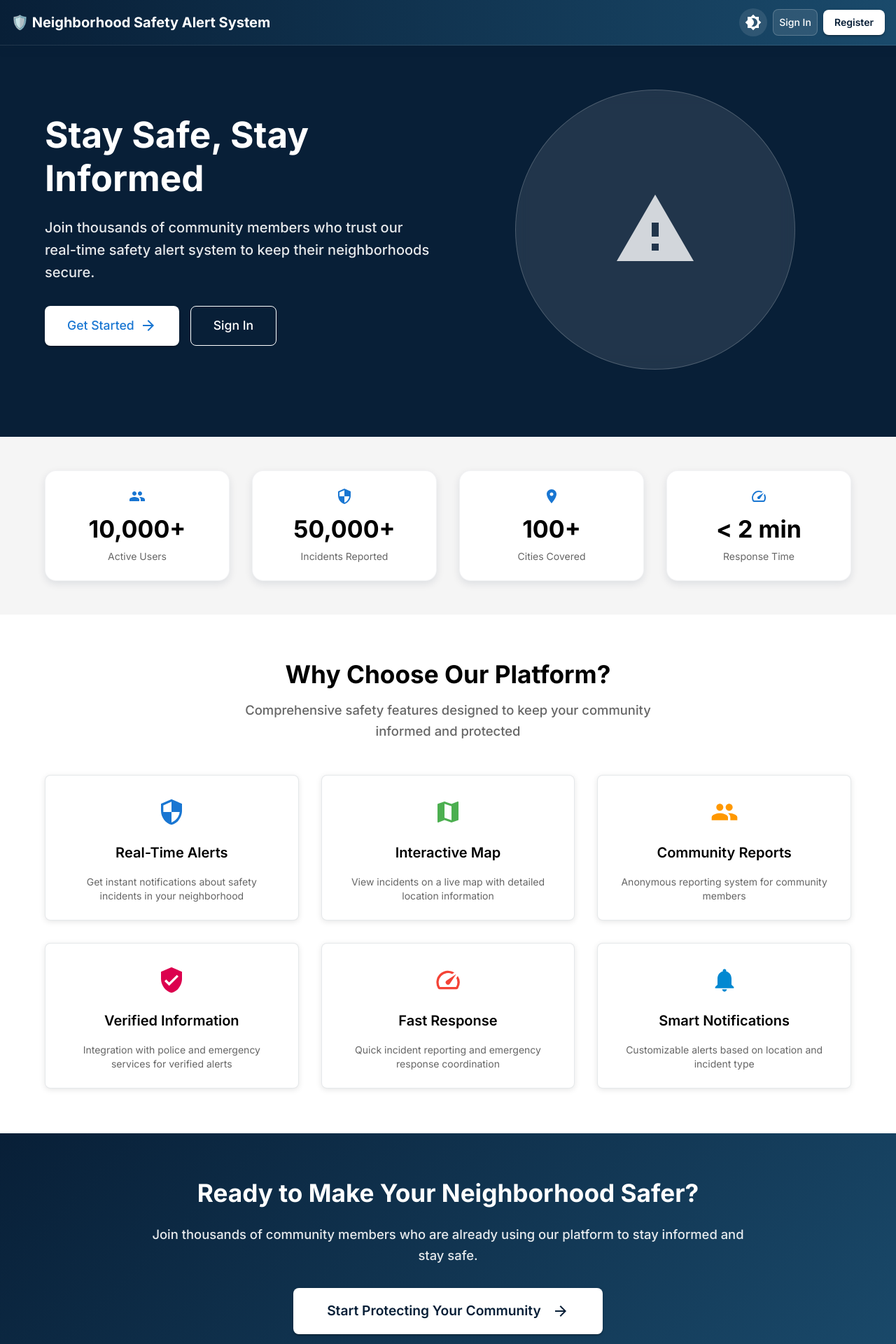
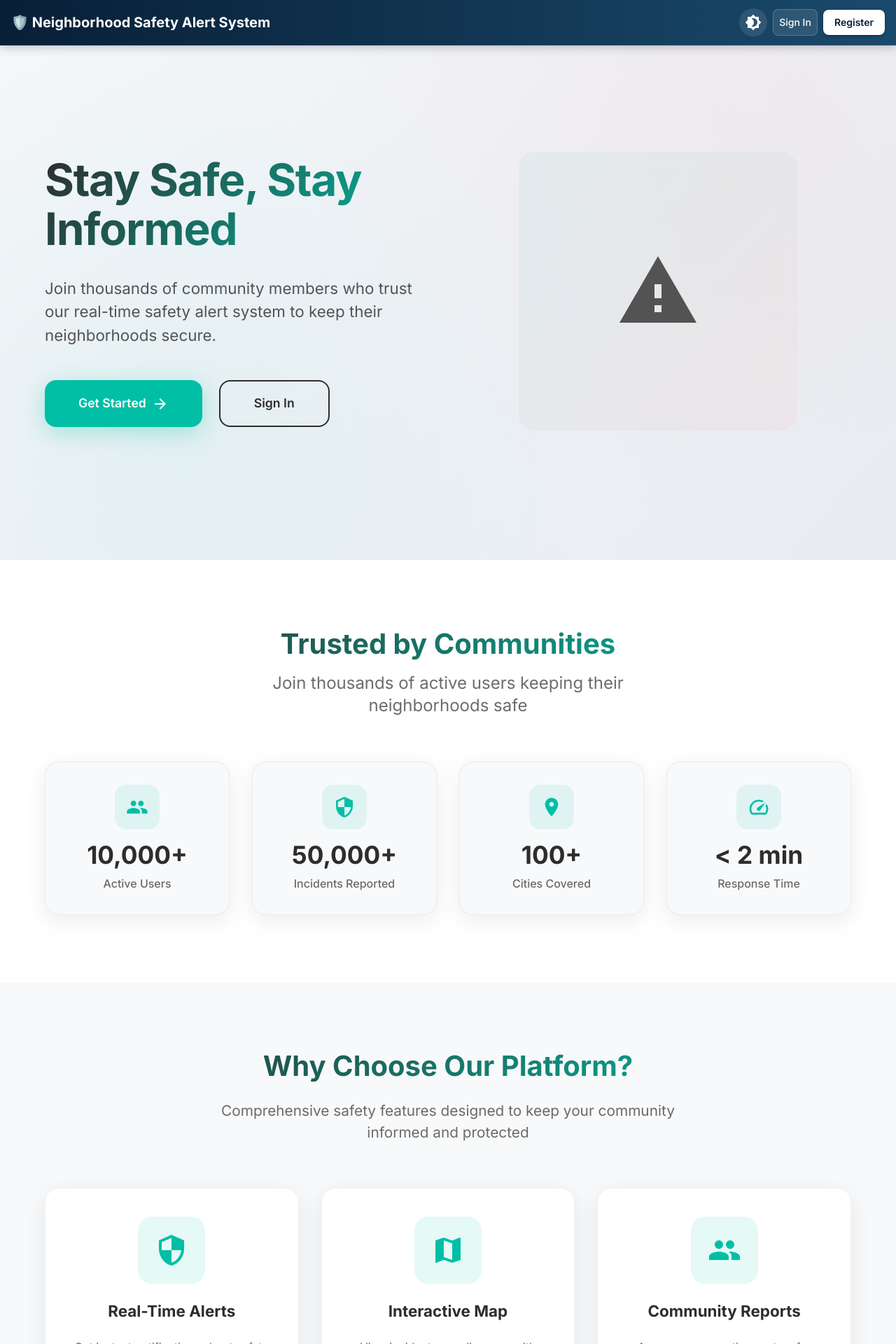
Before and after one commit to bisoul1984/neighborhood-safety-alert-system, a React (Create React App) app in the folder client/: page / in a window 1280 px wide. Shown: the top 1920 px of the page at 70% size. Built offline with nearby package versions, Linux system fonts and the light colour scheme.

Commit message:
Implement modern visual design elements: clean minimalist design, modern color scheme, rounded corners, soft shadows, and microinteractions

```diff
--- a/client/src/pages/HomePage.js
+++ b/client/src/pages/HomePage.js
@@ -181,80 +181,121 @@ const HomePage = () => {
       {/* Hero Section */}
       <Box
         sx={{
-          background: theme.palette.mode === 'dark' ? '#1a1a1a' : '#081f37',
-          color: 'white',
-          py: { xs: 6, md: 12 },
-          pt: { xs: 18, md: 16 },
+          background: theme.palette.mode === 'dark'
+            ? 'linear-gradient(135deg, #1E1E1E 0%, #2D2D2D 100%)'
+            : 'linear-gradient(135deg, #F5F7FA 0%, #E8ECF1 100%)',
+          color: theme.palette.mode === 'dark' ? 'white' : '#2D2D2D',
+          py: { xs: 8, md: 16 },
+          pt: { xs: 20, md: 20 },
           px: { xs: 2, sm: 4, md: 0 },
           position: 'relative',
-          overflow: 'hidden'
+          overflow: 'hidden',
+          minHeight: '100vh',
+          display: 'flex',
+          alignItems: 'center'
         }}
       >
-        <Container maxWidth="lg">
-          <Grid container spacing={4} alignItems="center">
+        {/* Background Pattern */}
+        <Box
+          sx={{
+            position: 'absolute',
+            top: 0,
+            left: 0,
+            right: 0,
+            bottom: 0,
+            background: theme.palette.mode === 'dark'
+              ? 'radial-gradient(circle at 20% 80%, rgba(0, 191, 166, 0.1) 0%, transparent 50%), radial-gradient(circle at 80% 20%, rgba(255, 107, 107, 0.1) 0%, transparent 50%)'
+              : 'radial-gradient(circle at 20% 80%, rgba(0, 191, 166, 0.05) 0%, transparent 50%), radial-gradient(circle at 80% 20%, rgba(255, 107, 107, 0.05) 0%, transparent 50%)',
+            zIndex: 1
+          }}
+        />
+
+        <Container maxWidth="lg" sx={{ position: 'relative', zIndex: 2 }}>
+          <Grid container spacing={6} alignItems="center">
             <Grid item xs={12} md={6}>
               <Box sx={{ textAlign: { xs: 'center', md: 'left' } }}>
                 <Typography
-                  variant="h2"
+                  variant="h1"
                   component="h1"
                   sx={{
-                    fontWeight: 700,
-                    mb: { xs: 2, md: 3 },
-                    fontSize: { xs: '1.7rem', sm: '2.2rem', md: '3.2rem' },
-                    lineHeight: { xs: 1.25, md: 1.2 },
-                    textAlign: { xs: 'center', md: 'left' }
+                    fontWeight: 800,
+                    mb: { xs: 3, md: 4 },
+                    fontSize: { xs: '2.5rem', sm: '3rem', md: '4rem' },
+                    lineHeight: { xs: 1.2, md: 1.1 },
+                    textAlign: { xs: 'center', md: 'left' },
+                    background: theme.palette.mode === 'dark'
+                      ? 'linear-gradient(135deg, #FFFFFF 0%, #00BFA6 100%)'
+                      : 'linear-gradient(135deg, #2D2D2D 0%, #00BFA6 100%)',
+                    backgroundClip: 'text',
+                    WebkitBackgroundClip: 'text',
+                    WebkitTextFillColor: 'transparent',
+                    letterSpacing: '-0.02em'
                   }}
                 >
                   Stay Safe, Stay Informed
                 </Typography>
                 <Typography
-                  variant="h5"
+                  variant="h4"
                   sx={{
-                    mb: { xs: 2.5, md: 4 },
-                    opacity: 0.9,
-                    fontSize: { xs: '1rem', md: '1.25rem' },
-                    lineHeight: { xs: 1.5, md: 1.6 },
-                    textAlign: { xs: 'center', md: 'left' }
+                    mb: { xs: 4, md: 6 },
+                    opacity: 0.8,
+                    fontSize: { xs: '1.1rem', md: '1.4rem' },
+                    lineHeight: { xs: 1.6, md: 1.5 },
+                    textAlign: { xs: 'center', md: 'left' },
+                    fontWeight: 400,
+                    maxWidth: '600px'
                   }}
                 >
                   Join thousands of community members who trust our real-time safety alert system to keep their neighborhoods secure.
                 </Typography>
-                <Stack direction={{ xs: 'column', sm: 'row' }} spacing={2}>
+                <Stack direction={{ xs: 'column', sm: 'row' }} spacing={3}>
                   <Button
                     variant="contained"
                     size="large"
                     onClick={handleGetStarted}
                     sx={{
-                      bgcolor: 'white',
-                      color: theme.palette.mode === 'dark' ? '#1a1a1a' : 'primary.main',
-                      px: 4,
-                      py: 1.5,
+                      bgcolor: '#00BFA6',
+                      color: 'white',
+                      px: 6,
+                      py: 2,
                       fontSize: '1.1rem',
+                      fontWeight: 600,
+                      borderRadius: '16px',
+                      boxShadow: '0 8px 32px rgba(0, 191, 166, 0.3)',
+                      transition: 'all 0.3s ease',
                       '&:hover': {
-                        bgcolor: 'grey.100'
+                        bgcolor: '#00A896',
+                        transform: 'translateY(-2px)',
+                        boxShadow: '0 12px 40px rgba(0, 191, 166, 0.4)'
                       },
                       width: { xs: '100%', sm: 'auto' }
                     }}
                   >
                     Get Started
-                    <ArrowForward sx={{ ml: 1 }} />
+                    <ArrowForward sx={{ ml: 1, transition: 'transform 0.3s ease' }} />
                   </Button>
                   <Button
                     variant="outlined"
                     size="large"
                     onClick={() => navigate('/login')}
                     sx={{
-                      borderColor: 'white',
-                      color: 'white',
-                      px: 4,
-                      py: 1.5,
+                      borderColor: theme.palette.mode === 'dark' ? 'white' : '#2D2D2D',
+                      color: theme.palette.mode === 'dark' ? 'white' : '#2D2D2D',
+                      px: 6,
+                      py: 2,
                       fontSize: '1.1rem',
+                      fontWeight: 600,
+                      borderRadius: '16px',
+                      borderWidth: '2px',
+                      transition: 'all 0.3s ease',
                       '&:hover': {
-                        borderColor: 'white',
-                        bgcolor: 'rgba(255,255,255,0.1)'
+                        borderColor: theme.palette.mode === 'dark' ? '#00BFA6' : '#00BFA6',
+                        color: theme.palette.mode === 'dark' ? '#00BFA6' : '#00BFA6',
+                        bgcolor: theme.palette.mode === 'dark' ? 'rgba(0, 191, 166, 0.1)' : 'rgba(0, 191, 166, 0.05)',
+                        transform: 'translateY(-2px)'
                       },
                       width: { xs: '100%', sm: 'auto' },
-                      mt: { xs: 1, sm: 0 }
+                      mt: { xs: 2, sm: 0 }
                     }}
                   >
                     Sign In
@@ -273,10 +314,12 @@ const HomePage = () => {
               >
                 <Box
                   sx={{
-                    width: { xs: 300, md: 400 },
-                    height: { xs: 300, md: 400 },
-                    background: 'rgba(255,255,255,0.1)',
-                    borderRadius: '50%',
+                    width: { xs: 280, md: 400 },
+                    height: { xs: 280, md: 400 },
+                    background: theme.palette.mode === 'dark'
+                      ? 'linear-gradient(135deg, rgba(0, 191, 166, 0.1) 0%, rgba(255, 107, 107, 0.1) 100%)'
+                      : 'linear-gradient(135deg, rgba(0, 191, 166, 0.05) 0%, rgba(255, 107, 107, 0.05) 100%)',
+                    borderRadius: '24px',
                     display: 'flex',
                     alignItems: 'center',
                     justifyContent: 'center',
@@ -294,44 +337,103 @@ const HomePage = () => {
 
       {/* Stats Section */}
       <Box sx={{
-        py: { xs: 4, md: 6 },
-        bgcolor: theme.palette.background.default,
-        px: { xs: 2, sm: 4, md: 0 },
-        mt: { xs: 2, md: 0 }
+        py: { xs: 8, md: 12 },
+        bgcolor: theme.palette.mode === 'dark' ? '#1E1E1E' : '#FFFFFF',
+        px: { xs: 2, sm: 4, md: 0 }
       }}>
         <Container maxWidth="lg">
+          <Box sx={{ textAlign: 'center', mb: { xs: 6, md: 8 } }}>
+            <Typography
+              variant="h2"
+              sx={{
+                fontWeight: 700,
+                mb: 2,
+                fontSize: { xs: '2rem', md: '2.5rem' },
+                background: theme.palette.mode === 'dark'
+                  ? 'linear-gradient(135deg, #FFFFFF 0%, #00BFA6 100%)'
+                  : 'linear-gradient(135deg, #2D2D2D 0%, #00BFA6 100%)',
+                backgroundClip: 'text',
+                WebkitBackgroundClip: 'text',
+                WebkitTextFillColor: 'transparent'
+              }}
+            >
+              Trusted by Communities
+            </Typography>
+            <Typography
+              variant="h5"
+              sx={{
+                color: theme.palette.mode === 'dark' ? 'rgba(255,255,255,0.7)' : 'rgba(45,45,45,0.7)',
+                fontWeight: 400,
+                maxWidth: '600px',
+                mx: 'auto'
+              }}
+            >
+              Join thousands of active users keeping their neighborhoods safe
+            </Typography>
+          </Box>
+
           <Grid container spacing={4}>
             {stats.map((stat, index) => (
               <Grid item xs={6} md={3} key={index}>
                 <Box
                   sx={{
                     textAlign: 'center',
-                    p: 3,
-                    bgcolor: theme.palette.background.paper,
-                    borderRadius: 2,
+                    p: { xs: 3, md: 4 },
+                    bgcolor: theme.palette.mode === 'dark' ? '#2D2D2D' : '#F8F9FA',
+                    borderRadius: '20px',
                     boxShadow: theme.palette.mode === 'dark'
-                      ? '0 4px 12px rgba(0,0,0,0.3)'
-                      : '0 4px 12px rgba(8, 31, 55, 0.1)',
+                      ? '0 8px 32px rgba(0,0,0,0.3)'
+                      : '0 8px 32px rgba(0,0,0,0.08)',
                     border: `1px solid ${theme.palette.mode === 'dark'
                       ? 'rgba(255,255,255,0.1)'
-                      : 'rgba(8, 31, 55, 0.05)'}`,
-                    transition: 'transform 0.2s, box-shadow 0.2s',
+                      : 'rgba(0,0,0,0.05)'}`,
+                    transition: 'all 0.3s ease',
                     '&:hover': {
-                      transform: 'translateY(-2px)',
+                      transform: 'translateY(-8px)',
                       boxShadow: theme.palette.mode === 'dark'
-                        ? '0 8px 24px rgba(0,0,0,0.4)'
-                        : '0 8px 24px rgba(8, 31, 55, 0.15)'
+                        ? '0 16px 48px rgba(0,0,0,0.4)'
+                        : '0 16px 48px rgba(0,0,0,0.12)',
+                      borderColor: '#00BFA6'
                     },
                     mb: { xs: 2, md: 0 }
                   }}
                 >
-                  <Box sx={{ color: theme.palette.primary.main, mb: 1 }}>
-                    {stat.icon}
+                  <Box sx={{
+                    color: '#00BFA6',
+                    mb: 2,
+                    display: 'flex',
+                    justifyContent: 'center'
+                  }}>
+                    <Box sx={{
+                      p: 2,
+                      borderRadius: '16px',
+                      bgcolor: theme.palette.mode === 'dark' ? 'rgba(0, 191, 166, 0.1)' : 'rgba(0, 191, 166, 0.1)',
+                      display: 'flex',
+                      alignItems: 'center',
+                      justifyContent: 'center'
+                    }}>
+                      {React.cloneElement(stat.icon, { sx: { fontSize: 32 } })}
+                    </Box>
                   </Box>
-                  <Typography variant="h4" component="div" sx={{ fontWeight: 700, mb: 1, color: theme.palette.text.primary }}>
+                  <Typography
+                    variant="h3"
+                    component="div"
+                    sx={{
+                      fontWeight: 800,
+                      mb: 1,
+                      color: theme.palette.mode === 'dark' ? 'white' : '#2D2D2D',
+                      fontSize: { xs: '1.8rem', md: '2.2rem' }
+                    }}
+                  >
                     {stat.value}
                   </Typography>
-                  <Typography variant="body2" sx={{ color: theme.palette.text.secondary }}>
+                  <Typography
+                    variant="body1"
+                    sx={{
+                      color: theme.palette.mode === 'dark' ? 'rgba(255,255,255,0.7)' : 'rgba(45,45,45,0.7)',
+                      fontWeight: 500
+                    }}
+                  >
                     {stat.label}
                   </Typography>
                 </Box>
@@ -343,28 +445,40 @@ const HomePage = () => {
 
       {/* Features Section */}
       <Box sx={{
-        py: { xs: 4, md: 8 },
-        bgcolor: theme.palette.background.paper,
+        py: { xs: 8, md: 12 },
+        bgcolor: theme.palette.mode === 'dark' ? '#2D2D2D' : '#F8F9FA',
         px: { xs: 2, sm: 4, md: 0 }
       }}>
         <Container maxWidth="lg">
-          <Box sx={{ textAlign: { xs: 'center', md: 'center' }, mb: 6 }}>
-            <Typography variant="h3" component="h2" sx={{
-              fontWeight: 700,
-              mb: 2,
-              color: theme.palette.text.primary,
-              fontSize: { xs: '1.3rem', md: '2.2rem' },
-              lineHeight: { xs: 1.3, md: 1.2 }
-            }}>
+          <Box sx={{ textAlign: 'center', mb: { xs: 6, md: 8 } }}>
+            <Typography
+              variant="h2"
+              component="h2"
+              sx={{
+                fontWeight: 700,
+                mb: 3,
+                fontSize: { xs: '2rem', md: '2.5rem' },
+                background: theme.palette.mode === 'dark'
+                  ? 'linear-gradient(135deg, #FFFFFF 0%, #00BFA6 100%)'
+                  : 'linear-gradient(135deg, #2D2D2D 0%, #00BFA6 100%)',
+                backgroundClip: 'text',
+                WebkitBackgroundClip: 'text',
+                WebkitTextFillColor: 'transparent'
+              }}
+            >
               Why Choose Our Platform?
             </Typography>
-            <Typography variant="h6" sx={{
-              maxWidth: 600,
-              mx: 'auto',
-              color: theme.palette.text.secondary,
-              fontSize: { xs: '1rem', md: '1.15rem' },
-              lineHeight: { xs: 1.5, md: 1.6 }
-            }}>
+            <Typography
+              variant="h5"
+              sx={{
+                maxWidth: 700,
+                mx: 'auto',
+                color: theme.palette.mode === 'dark' ? 'rgba(255,255,255,0.7)' : 'rgba(45,45,45,0.7)',
+                fontSize: { xs: '1.1rem', md: '1.3rem' },
+                lineHeight: { xs: 1.6, md: 1.5 },
+                fontWeight: 400
+              }}
+            >
               Comprehensive safety features designed to keep your community informed and protected
             </Typography>
           </Box>
@@ -375,28 +489,64 @@ const HomePage = () => {
                 <Card
                   sx={{
                     height: '100%',
-                    transition: 'transform 0.2s, box-shadow 0.2s',
+                    transition: 'all 0.3s ease',
                     border: `1px solid ${theme.palette.mode === 'dark'
                       ? 'rgba(255,255,255,0.1)'
-                      : 'rgba(8, 31, 55, 0.1)'}`,
+                      : 'rgba(0,0,0,0.05)'}`,
+                    borderRadius: '20px',
+                    bgcolor: theme.palette.mode === 'dark' ? '#1E1E1E' : '#FFFFFF',
+                    boxShadow: theme.palette.mode === 'dark'
+                      ? '0 8px 32px rgba(0,0,0,0.3)'
+                      : '0 8px 32px rgba(0,0,0,0.08)',
                     '&:hover': {
-                      transform: 'translateY(-4px)',
+                      transform: 'translateY(-8px)',
                       boxShadow: theme.palette.mode === 'dark'
-                        ? '0 12px 32px rgba(0,0,0,0.4)'
-                        : '0 12px 32px rgba(8, 31, 55, 0.15)',
-                      borderColor: theme.palette.primary.main
+                        ? '0 16px 48px rgba(0,0,0,0.4)'
+                        : '0 16px 48px rgba(0,0,0,0.12)',
+                      borderColor: '#00BFA6'
                     },
                     mb: { xs: 2, md: 0 }
                   }}
                 >
-                  <CardContent sx={{ textAlign: 'center', p: 4 }}>
-                    <Box sx={{ color: feature.color, mb: 2 }}>
-                      {feature.icon}
+                  <CardContent sx={{ textAlign: 'center', p: { xs: 4, md: 5 } }}>
+                    <Box sx={{
+                      color: '#00BFA6',
+                      mb: 3,
+                      display: 'flex',
+                      justifyContent: 'center'
+                    }}>
+                      <Box sx={{
+                        p: 3,
+                        borderRadius: '20px',
+                        bgcolor: theme.palette.mode === 'dark' ? 'rgba(0, 191, 166, 0.1)' : 'rgba(0, 191, 166, 0.1)',
+                        display: 'flex',
+                        alignItems: 'center',
+                        justifyContent: 'center',
+                        transition: 'all 0.3s ease'
+                      }}>
+                        {React.cloneElement(feature.icon, { sx: { fontSize: 48 } })}
+                      </Box>
                     </Box>
-                    <Typography variant="h6" component="h3" sx={{ fontWeight: 600, mb: 2, color: theme.palette.text.primary }}>
+                    <Typography
+                      variant="h5"
+                      component="h3"
+                      sx={{
+                        fontWeight: 700,
+                        mb: 3,
+                        color: theme.palette.mode === 'dark' ? 'white' : '#2D2D2D',
+                        fontSize: { xs: '1.2rem', md: '1.4rem' }
+                      }}
+                    >
                       {feature.title}
                     </Typography>
-                    <Typography variant="body2" sx={{ color: theme.palette.text.secondary }}>
+                    <Typography
+                      variant="body1"
+                      sx={{
+                        color: theme.palette.mode === 'dark' ? 'rgba(255,255,255,0.7)' : 'rgba(45,45,45,0.7)',
+                        lineHeight: 1.6,
+                        fontSize: { xs: '0.95rem', md: '1rem' }
+                      }}
+                    >
                       {feature.description}
                     </Typography>
                   </CardContent>
@@ -411,30 +561,58 @@ const HomePage = () => {
       <Box
         sx={{
           background: theme.palette.mode === 'dark'
-            ? 'linear-gradient(135deg, #1a1a1a 0%, #2d2d2d 100%)'
-            : 'linear-gradient(135deg, #081f37 0%, #1a4a6b 100%)',
+            ? 'linear-gradient(135deg, #1E1E1E 0%, #2D2D2D 100%)'
+            : 'linear-gradient(135deg, #2D2D2D 0%, #1E1E1E 100%)',
           color: 'white',
-          py: { xs: 5, md: 8 },
+          py: { xs: 8, md: 12 },
           px: { xs: 2, sm: 4, md: 0 },
-          mt: { xs: 2, md: 0 }
+          position: 'relative',
+          overflow: 'hidden'
         }}
       >
-        <Container maxWidth="md">
-          <Box sx={{ textAlign: { xs: 'center', md: 'center' } }}>
-            <Typography variant="h3" component="h2" sx={{
-              fontWeight: 700,
-              mb: 3,
-              fontSize: { xs: '1.3rem', md: '2.2rem' },
-              lineHeight: { xs: 1.3, md: 1.2 }
-            }}>
+        {/* Background Pattern */}
+        <Box
+          sx={{
+            position: 'absolute',
+            top: 0,
+            left: 0,
+            right: 0,
+            bottom: 0,
+            background: 'radial-gradient(circle at 20% 80%, rgba(0, 191, 166, 0.1) 0%, transparent 50%), radial-gradient(circle at 80% 20%, rgba(255, 107, 107, 0.1) 0%, transparent 50%)',
+            zIndex: 1
+          }}
+        />
+
+        <Container maxWidth="md" sx={{ position: 'relative', zIndex: 2 }}>
+          <Box sx={{ textAlign: 'center' }}>
+            <Typography
+              variant="h2"
+              component="h2"
+              sx={{
+                fontWeight: 800,
+                mb: 4,
+                fontSize: { xs: '2rem', md: '3rem' },
+                lineHeight: { xs: 1.2, md: 1.1 },
+                background: 'linear-gradient(135deg, #FFFFFF 0%, #00BFA6 100%)',
+                backgroundClip: 'text',
+                WebkitBackgroundClip: 'text',
+                WebkitTextFillColor: 'transparent'
+              }}
+            >
               Ready to Make Your Neighborhood Safer?
             </Typography>
-            <Typography variant="h6" sx={{
-              mb: 4,
-              opacity: 0.9,
-              fontSize: { xs: '1rem', md: '1.15rem' },
-              lineHeight: { xs: 1.5, md: 1.6 }
-            }}>
+            <Typography
+              variant="h5"
+              sx={{
+                mb: 6,
+                opacity: 0.9,
+                fontSize: { xs: '1.1rem', md: '1.3rem' },
+                lineHeight: { xs: 1.6, md: 1.5 },
+                fontWeight: 400,
+                maxWidth: '700px',
+                mx: 'auto'
+              }}
+            >
               Join thousands of community members who are already using our platform to stay informed and stay safe.
             </Typography>
             <Button
@@ -442,19 +620,24 @@ const HomePage = () => {
               size="large"
               onClick={handleGetStarted}
               sx={{
-                bgcolor: 'white',
-                color: theme.palette.mode === 'dark' ? '#1a1a1a' : '#081f37',
-                px: 6,
-                py: 2,
+                bgcolor: '#00BFA6',
+                color: 'white',
+                px: 8,
+                py: 3,
                 fontSize: '1.2rem',
-                fontWeight: 600,
+                fontWeight: 700,
+                borderRadius: '20px',
+                boxShadow: '0 12px 40px rgba(0, 191, 166, 0.4)',
+                transition: 'all 0.3s ease',
                 '&:hover': {
-                  bgcolor: '#f8f9fa'
+                  bgcolor: '#00A896',
+                  transform: 'translateY(-4px)',
+                  boxShadow: '0 16px 48px rgba(0, 191, 166, 0.5)'
                 }
               }}
             >
               Start Protecting Your Community
-              <ArrowForward sx={{ ml: 2 }} />
+              <ArrowForward sx={{ ml: 2, transition: 'transform 0.3s ease' }} />
             </Button>
           </Box>
         </Container>
@@ -462,9 +645,9 @@ const HomePage = () => {
 
       {/* Footer */}
       <Box sx={{
-        bgcolor: theme.palette.mode === 'dark' ? '#1a1a1a' : '#081f37',
+        bgcolor: theme.palette.mode === 'dark' ? '#1E1E1E' : '#2D2D2D',
         color: 'white',
-        py: { xs: 3, md: 4 },
+        py: { xs: 4, md: 6 },
         px: { xs: 2, sm: 4, md: 0 }
       }}>
         <Container maxWidth="lg">
```
